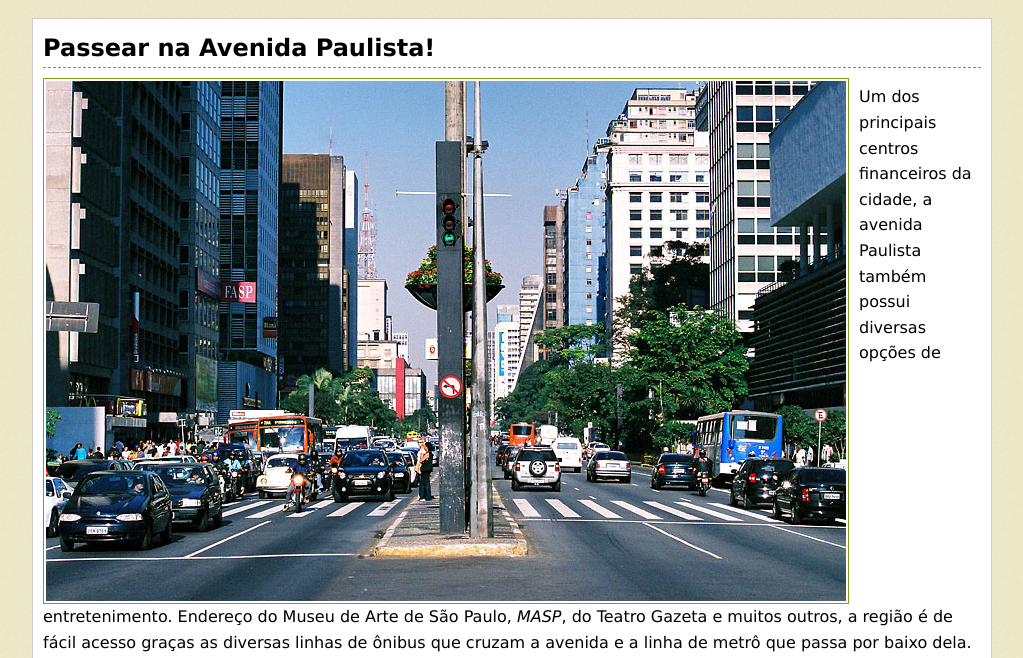
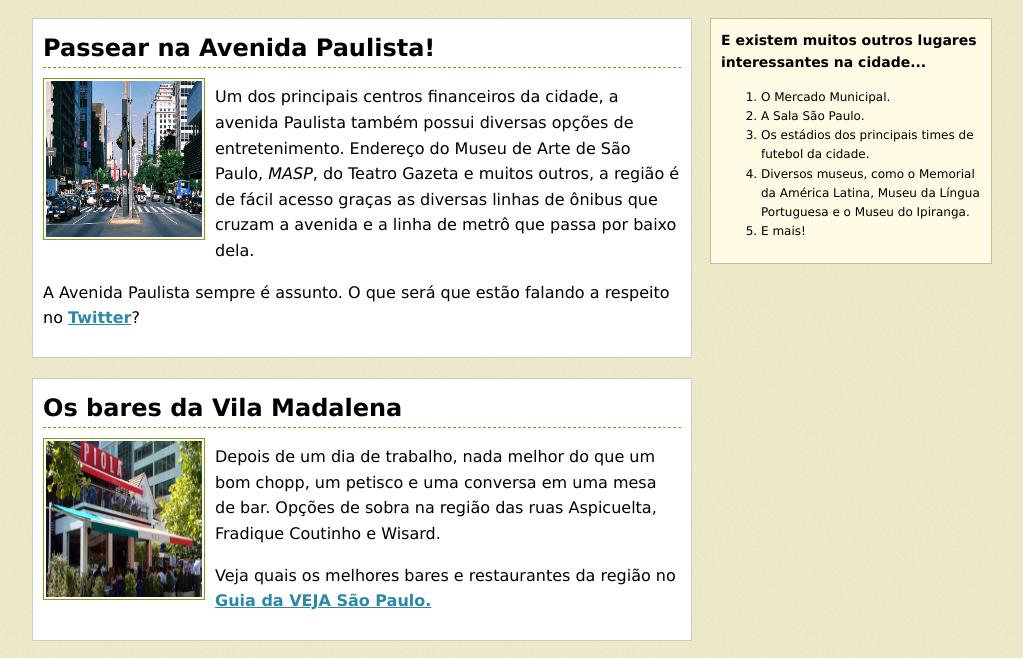
Before and after one commit to fellipecouto96/HTML5-e-CSS3, a plain HTML site: page template/index.html in a window 1280 px wide. Shown: the part 76-734 px from the top of the page, without its empty margins (128-1151 px from the left). Drawn offline with Linux system fonts and the light colour scheme.

Commit message:
Identação do HTML e Adicionando um nova Coluna

```diff
--- a/template/animacoes.css
+++ b/template/animacoes.css
@@ -43,6 +43,8 @@
    }
 
    .place img {
+   	height: 156px;
+   	width: 156px;
    	border: 1px solid #7E9F19;
    	float: left;
    	margin: 10px 10px 0 0;
@@ -52,3 +54,30 @@
    .clear {
    	clear: both;
    }
+
+   .footer {
+   	font-size: 12px;
+   	text-align: center;
+   }
+
+   .sidenote {
+   	background-color: #FFFBE4;
+   	border: 1px solid #C9BC8F;
+   	float: right;
+   	padding: 10px;
+   	width: 260px;
+   }
+
+   .sidenote h3 {
+   	font-size: 14px;
+   	margin-top: 0;
+   }
+
+   .sidenote ol {
+   	font-size: 12px;
+   }
+
+   .places {
+   	float: left;
+   	width: 660px;
+   }
--- a/template/index.html
+++ b/template/index.html
@@ -13,28 +13,49 @@
 
     <h1><a href=''>O que eu mais gosto em São Paulo</a></h1>
 
+    <div class='places' >
       <div class='place'>
         <h2>Passear na Avenida Paulista!</h2>
         <img src='images/paulista.jpg' alt="O céu da avenida Paulista, foto por http://www.flickr.com/photos/jairo_abud">
-<p> Um dos principais centros financeiros da cidade, a avenida Paulista também possui diversas opções de entretenimento. Endereço do Museu de Arte de São Paulo, <em>MASP</em>, do Teatro Gazeta e muitos outros, a região é de fácil acesso graças as diversas linhas de ônibus que cruzam a avenida e a linha de metrô que passa por baixo dela. </p> <p> A Avenida Paulista sempre é assunto. O que será que estão falando a respeito no <a href='https://twitter.com/#!/search/Avenida Paulista' target='_blank'>Twitter</a>? </p>
+        <p> Um dos principais centros financeiros da cidade, a avenida Paulista também possui diversas opções de entretenimento. Endereço do Museu de Arte de São Paulo, <em>MASP</em>, do Teatro Gazeta e muitos outros, a região é de fácil acesso graças as diversas linhas de ônibus que cruzam a avenida e a linha de metrô que passa por baixo dela. </p>
+        <p> A Avenida Paulista sempre é assunto. O que será que estão falando a respeito no <a href='https://twitter.com/#!/search/Avenida Paulista' target='_blank'>Twitter</a>? </p>
         <div class='clear'></div>
       </div>
 
       <div class='place'>
         <h2>Os bares da Vila Madalena</h2>
         <img src='images/piola.jpg' alt="A varanda do Armazém Piola, foto por Fernando Moraes">
-<p> Depois de um dia de trabalho, nada melhor do que um bom chopp, um petisco e uma conversa em uma mesa de bar. Opções de sobra na região das ruas Aspicuelta, Fradique Coutinho e Wisard. </p> <p> Veja quais os melhores bares e restaurantes da região no <a href='http://vejasp.abril.com.br/busca?chn=bares&qu= &nbh=Pinheiros%20/%20Vila%20Madalena' target='_blank'> Guia da VEJA São Paulo. </a> </p>
+        <p> Depois de um dia de trabalho, nada melhor do que um bom chopp, um petisco e uma conversa em uma mesa de bar. Opções de sobra na região das ruas Aspicuelta, Fradique Coutinho e Wisard. </p>
+        <p> Veja quais os melhores bares e restaurantes da região no <a href='http://vejasp.abril.com.br/busca?chn=bares&qu= &nbh=Pinheiros%20/%20Vila%20Madalena' target='_blank'> Guia da VEJA São Paulo. </a> </p>
         <div class='clear'></div>
       </div>
 
       <div class='place'>
         <h2>O Parque do Ibirapuera</h2>
         <img src='images/ibirapuera.jpg' alt="O Parque do Ibirapuera, por http://www.flickr.com/photos/soldon/">
-<p> Um dos cartões postais da cidade, o parque dispõe de mais de 1,5 km{^2} de área verde, lagos artificiais e pistas de cooper e ciclismo. E se isso não fosse o suficiente, o parque costuma ser palco de diversos eventos culturais ao longo do ano. </p> <p> Veja no <a href='http://goo.gl/maps/HoH8' target='_blank'>mapa</a> como chegar ao parque. </p>
+        <p> Um dos cartões postais da cidade, o parque dispõe de mais de 1,5 km{^2} de área verde, lagos artificiais e pistas de cooper e ciclismo. E se isso não fosse o suficiente, o parque costuma ser palco de diversos eventos culturais ao longo do ano. </p>
+        <p> Veja no <a href='http://goo.gl/maps/HoH8' target='_blank'>mapa</a> como chegar ao parque. </p>
         <div class='clear'></div>
       </div>
+    </div>
+
+    <div class='sidenote'>
+      <h3>E existem muitos outros lugares interessantes na cidade...</h3>
+      <ol>
+        <li>O Mercado Municipal.</li>
+        <li>A Sala São Paulo.</li>
+        <li>Os estádios dos principais times de futebol da cidade.</li>
+        <li>Diversos museus, como o Memorial da América Latina, Museu da Língua Portuguesa e o Museu do Ipiranga. </li>
+        <li>E mais!</li>
+      </ol>
+    </div>
+
+
+    <div class='footer clear'> <p>Parte do livro "HTML5 e CSS3: Domine a web do futuro."</p> </div>
 
   </div>
+
+
 
   <script src="jquery.min.js"></script>
 </body>
```
Also changed, not shown: template/normalize.css. Lines whose indentation alone changed are shown as unchanged.
